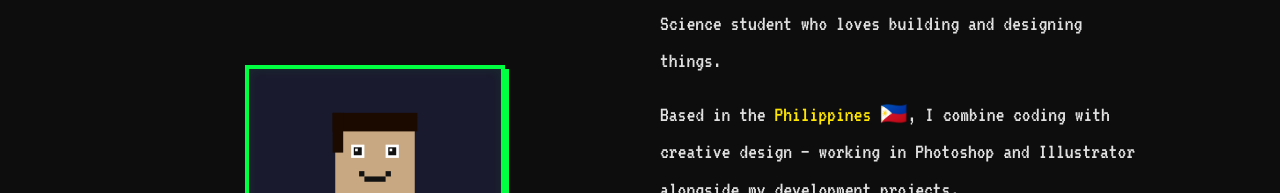
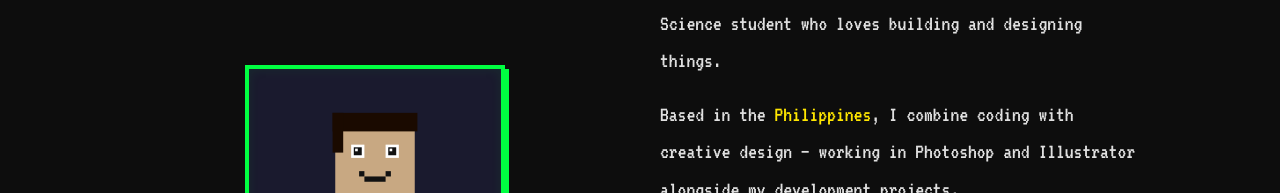
Before and after one commit to suduari/justinportfolio, a plain HTML site: page index.html in a window 1280 px wide. Shown: the part 998-1191 px from the top of the page. Drawn offline with Linux system fonts and the light colour scheme.

Commit message:
Update location description in about section
Removed the flag emoji from the location description.

```diff
--- a/index.html
+++ b/index.html
@@ -101,7 +101,7 @@
 
     <div class="about-text">
       <p>Hi! I'm <span class="highlight">Justin S. Porcincula</span>, a passionate Computer Science student who loves building and designing things.</p>
-      <p>Based in the <span class="accent">Philippines 🇵🇭</span>, I combine coding with creative design — working in Photoshop and Illustrator alongside my development projects.</p>
+      <p>Based in the <span class="accent">Philippines</span>, I combine coding with creative design — working in Photoshop and Illustrator alongside my development projects.</p>
       <p>When I'm not studying algorithms or debugging at midnight, I'm crafting digital art, posters, and vector illustrations.</p>
       <p>Currently seeking internships, collaborations, and new <span class="highlight">side quests</span>.</p>
       <div class="hp-bar-wrap">
```
